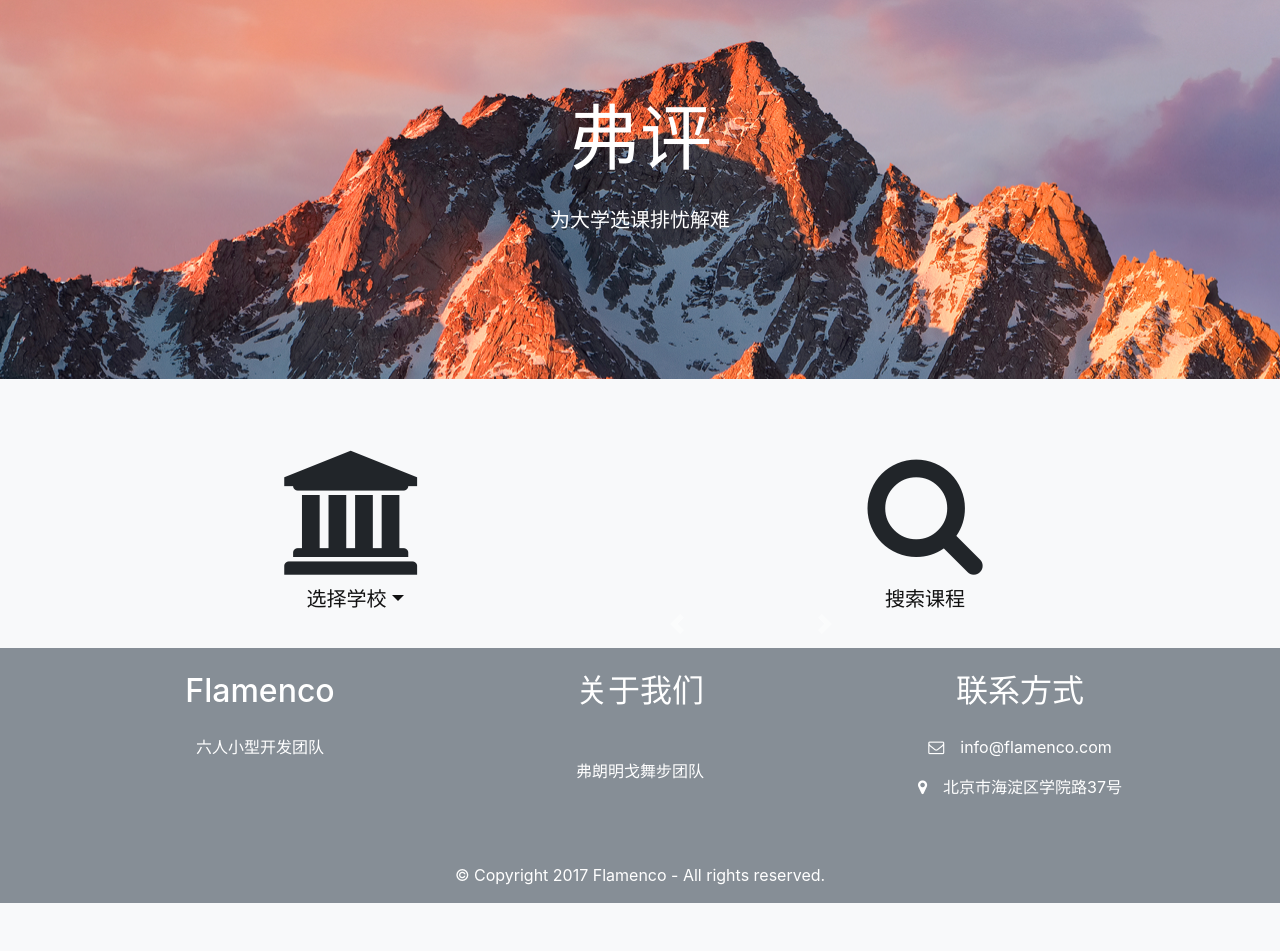
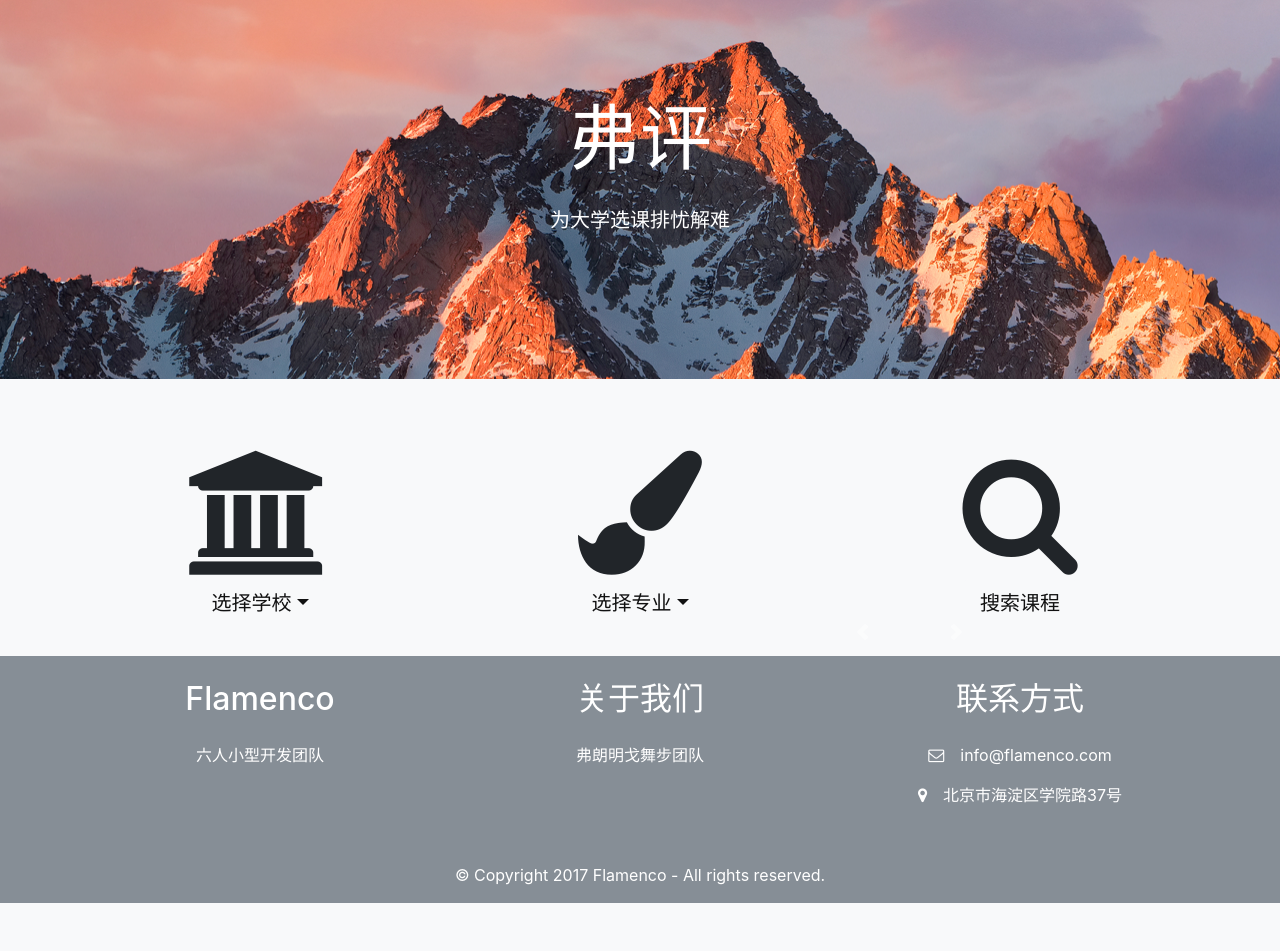
Before and after one commit to buaaFlamenco/rateMyCourse, a Django app: page / in a window 1280 px wide. Shown: the part 57-1008 px from the top of the page. Run offline with Django 3.2, Linux system fonts and the light colour scheme; some libraries are stand-ins or nearby versions.

Commit message:
Department added.

```diff
--- /dev/null
+++ b/rateMyCourse/static/ratemycourse/javascript/index.js
@@ -0,0 +1,5 @@
+$(document).ready(function(){
+  $(".dropdown-item").click(function(){
+    $(this).parent().prev().text($(this).text());
+  })
+})
--- a/rateMyCourse/templates/rateMyCourse/index.html
+++ b/rateMyCourse/templates/rateMyCourse/index.html
@@ -4,10 +4,9 @@
 <head>
   <meta charset="utf-8"> </head>
 
-<body>{% load static %}
+<body>
   <meta name="viewport" content="width=device-width, initial-scale=1">
   <link rel="stylesheet" href="https://cdnjs.cloudflare.com/ajax/libs/font-awesome/4.7.0/css/font-awesome.min.css" type="text/css">
-  <link rel="stylesheet" href="{% static 'ratemycourse/bootstrap.min.css' %}" type="text/css">
   <link rel="stylesheet" href="../../static/rateMyCourse/bootstrap-4.0.0-beta.2-dist/css/bootstrap.min.css" type="text/css">
   <nav class="navbar navbar-expand-md navbar-dark bg-primary">
     <div class="container">
@@ -57,23 +56,39 @@
   <div class="py-5 text-center bg-light">
     <div class="container">
       <div class="row">
-        <div class="col-md-6 p-4">
+        <div class="col-md-4 p-4">
           <div class="row">
             <div class="col-md-12"> <i class="fa fa-university" style="font-size:93pt"></i></div>
           </div>
           <div class="row">
             <div class="col-md-12">
-              <div class="dropdown open" id="buttonSelectSchool">
-                <a class="btn btn-light btn-lg dropdown-toggle" href="#" data-toggle="dropdown">选择学校</a>
+              <div class="dropdown open">
+                <a class="btn btn-light btn-lg dropdown-toggle my-1" href="#" data-toggle="dropdown" id="buttonSelectSchool">选择学校</a>
                 <div class="dropdown-menu">
                   <!--Action needed-->
-                  <a class="dropdown-item">北京航空航天大学</a>
+                  <a class="dropdown-item btn btn-primary" id="optionBeihang">北京航空航天大学</a>
                 </div>
               </div>
             </div>
           </div>
         </div>
-        <div class="col-md-6 p-4">
+        <div class="col-md-4 p-4">
+          <div class="row">
+            <div class="col-md-12"> <i class="fa fa-paint-brush" style="font-size:93pt"></i></div>
+          </div>
+          <div class="row">
+            <div class="col-md-12">
+              <div class="dropdown open" id="buttonSelectSchool">
+                <a class="btn btn-light btn-lg dropdown-toggle my-1" href="#" data-toggle="dropdown">选择专业</a>
+                <div class="dropdown-menu">
+                  <!--Action needed-->
+                  <a class="dropdown-item btn btn-primary">计算机科学与技术</a>
+                </div>
+              </div>
+            </div>
+          </div>
+        </div>
+        <div class="col-md-4 p-4">
           <div class="row">
             <div class="col-md-12"> <i class="fa fa-search" style="font-size:93pt;"></i> </div>
           </div>
@@ -81,7 +96,7 @@
           <div class="row">
             <div class="col-md-12">
               <div class="dropdown open" id="buttonSelectSchool">
-                <a class="btn btn-light btn-lg" href="#" data-toggle="dropdown">搜索课程</a>
+                <a class="btn btn-light btn-lg my-1" href="#" data-toggle="dropdown">搜索课程</a>
                 <div class="dropdown-menu">
                   <!--Action needed-->
                   <div class="input-group">
@@ -108,7 +123,6 @@
           <div class="p-4 col-md-4">
             <h2 class="mb-4">关于我们</h2>
             <ul class="list-unstyled">
-              <br>
               <a href="#" class="text-white">弗朗明戈舞步团队</a>
               <br>
               <br> </ul>
@@ -135,6 +149,7 @@
     <!-- Include all compiled plugins (below), or include individual files as needed -->
     <script src="../../static/rateMyCourse/bootstrap-4.0.0-beta.2-dist/js/bootstrap.bundle.js"></script>
     <script src="../../static/rateMyCourse/bootstrap-4.0.0-beta.2-dist/js/bootstrap.min.js"></script>
+    <script src="../../static/rateMyCourse/javascript/index.js"></script>
   </div>
 </body>
 
```
Also changed, not shown: rateMyCourse/static/ratemycourse/css/coursePage.scss (renamed from rateMyCourse/static/ratemycourse/coursePage.scss), rateMyCourse/static/ratemycourse/css/index.scss (renamed from rateMyCourse/static/ratemycourse/index.scss).
